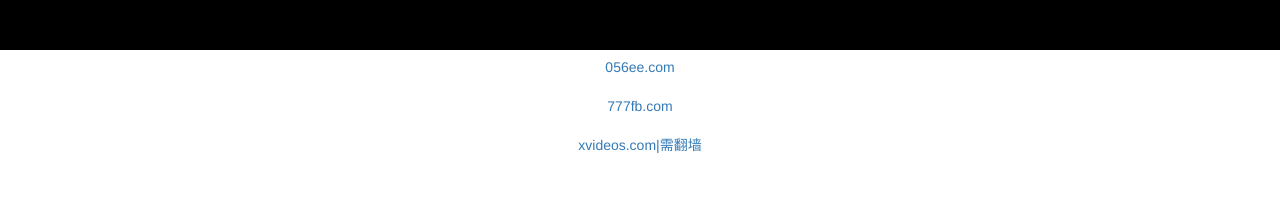
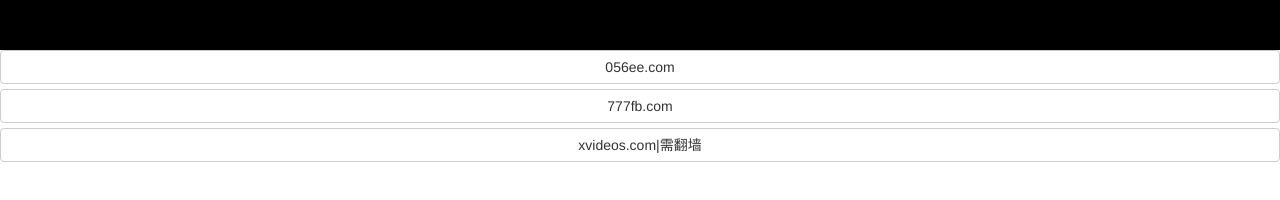
Before and after one commit to hotchickenporgrammer/-text, a plain HTML site: page index.html in a window 1280 px wide. Drawn offline with nearby package versions, Linux system fonts and the light colour scheme.

Commit message:
Update index.html

```diff
--- a/index.html
+++ b/index.html
@@ -1,4 +1,4 @@
-<!DOCTYPE html>
+<a!DOCTYPE html>
 <html>
 <link href="https://cdn.bootcss.com/bootstrap/3.3.7/css/bootstrap.min.css" rel="stylesheet">
 <meta charset="utf-8">
@@ -30,9 +30,9 @@
 </style>
 <body>
   <div class="text">我里giaogiao</div>
-	<a href="http://www.056ee.com" class="btn btn-deafult btn-block">056ee.com</a>
-	<a href="http://www.777fb.com" class="btn btn-deafult btn-block">777fb.com</a>
-	<a href="http://www.xvideos.com" class="btn btn-deafult btn-block">xvideos.com<span>|</span>需翻墙</a>
+	<a href="http://www.056ee.com" class="btn btn-default btn-block" relo="button">056ee.com</a>
+	<a href="http://www.777fb.com" class="btn btn-default btn-block" relo="button">777fb.com</a>
+	<a href="http://www.xvideos.com" class="btn btn-default btn-block" relo="button">xvideos.com<span>|</span>需翻墙</a>
   </body>
   <script type="text/javascript" src="jquery-1.8.0.min.js"></script>
   <script type="text/javascript">
```
